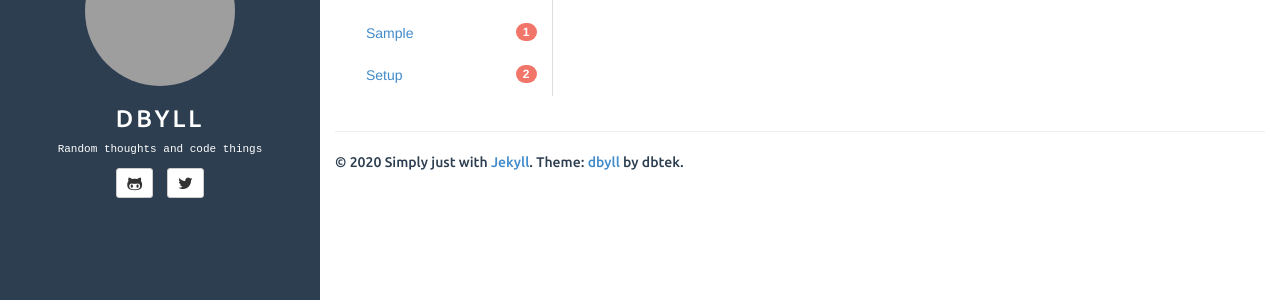
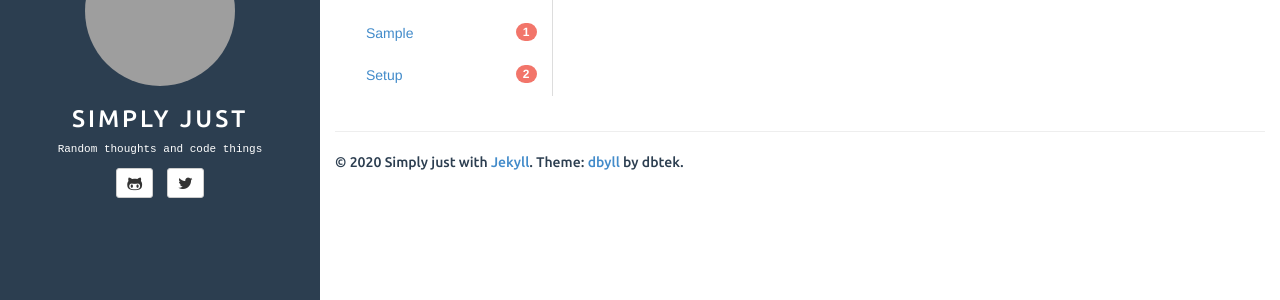
Before and after one commit to denitsa-cm/simply-just, a Jekyll site: the page built from categories.html, in a window 1280 px wide. Shown: the part 192-492 px from the top of the page. Built offline with Jekyll 4.4.1, drawn with Linux system fonts in a browser that asks for light colours; grey boxes are pictures that could not be loaded.

Commit message:
Update title

```diff
--- a/_config.yml
+++ b/_config.yml
@@ -2,7 +2,7 @@ highlighter: rouge
 markdown: kramdown
 disqus: dbyll
 google_analytics: dbyll
-title: dbyll
+title: Simply just
 url: denitsa-cm.github.io
 baseurl: /simply-just
 
```
